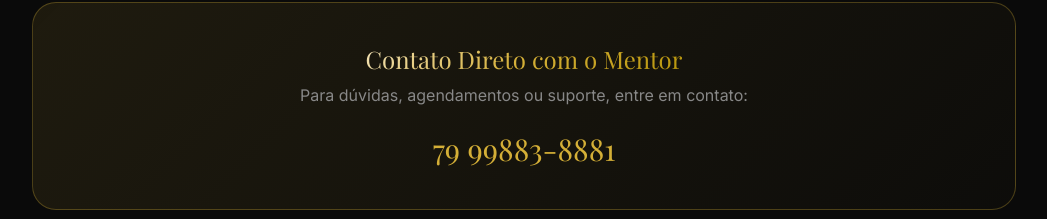
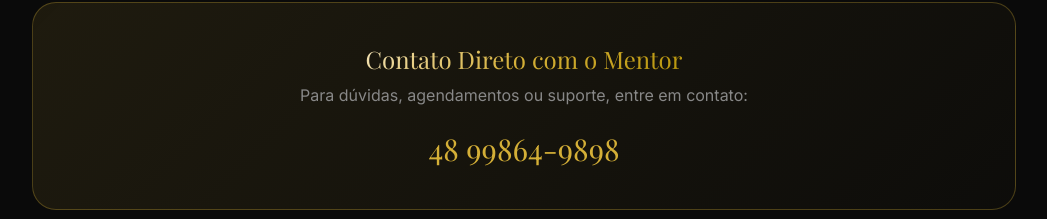
Before and after one commit to agrmore53/projetc, a Next.js app: page /membro in a window 1280 px wide. Shown: the part 2936-3155 px from the top of the page, without its empty margins (116-1163 px from the left). Built offline with nearby package versions, Linux system fonts and the light colour scheme; no server answers; sample sign-in values are in the browser's storage.

Commit message:
Atualiza numero de contato do mentor

```diff
--- a/src/app/membro/page.tsx
+++ b/src/app/membro/page.tsx
@@ -358,8 +358,8 @@ export default function MembroPage() {
             <p className="text-[var(--gray)] text-sm sm:text-base mb-4 sm:mb-6">
               Para dúvidas, agendamentos ou suporte, entre em contato:
             </p>
-            <a href="https://wa.me/5579998838881" className="font-display text-2xl sm:text-3xl text-[var(--gold)] hover:opacity-80 transition-opacity">
-              79 99883-8881
+            <a href="https://wa.me/5548998649898" className="font-display text-2xl sm:text-3xl text-[var(--gold)] hover:opacity-80 transition-opacity">
+              48 99864-9898
             </a>
           </div>
         </section>
```
